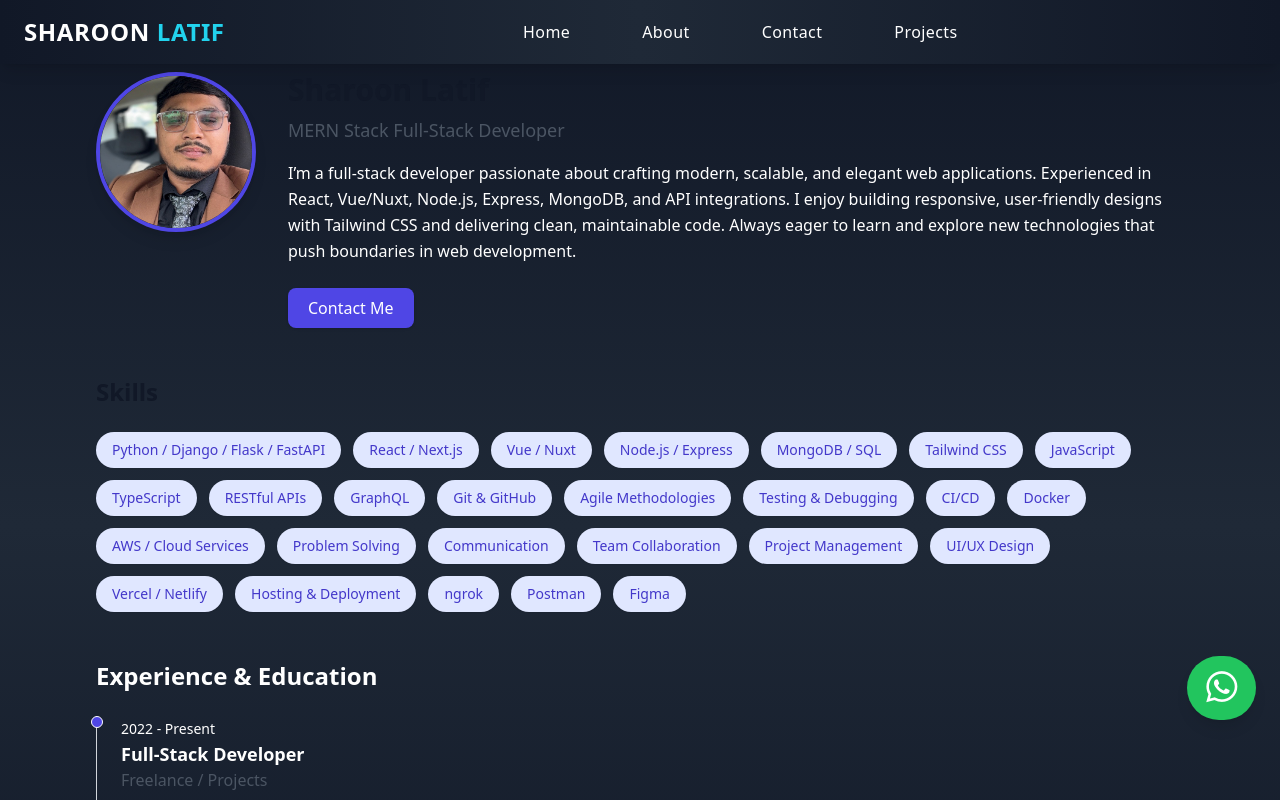
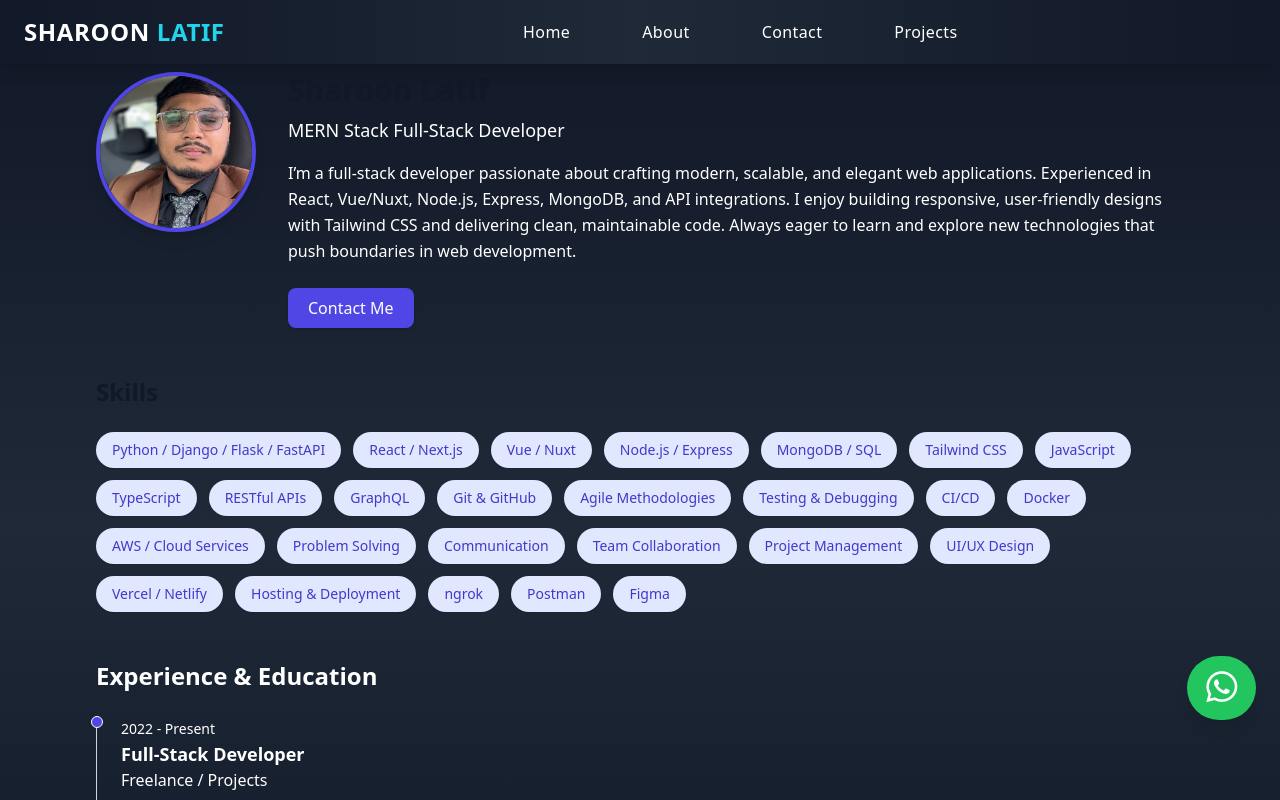
Before and after one commit to wahab123-cod/Sharoon, a Vue app: page /about in a window 1280 px wide. Shown: the top 800 px of the page. Built offline with nearby package versions, Linux system fonts and the light colour scheme.

Commit message:
change colors

```diff
--- a/src/Pages/about.vue
+++ b/src/Pages/about.vue
@@ -18,7 +18,7 @@
             <h1 class="text-3xl font-bold text-gray-900 dark:text-white">
               Sharoon Latif
             </h1>
-            <p class="mt-2 text-lg text-gray-600 dark:text-gray-300">
+            <p class="mt-2 text-lg text-white dark:text-white">
               MERN Stack Full-Stack Developer
             </p>
             <p class="mt-4 text-white dark:text-white leading-relaxed">
@@ -67,7 +67,7 @@
               <h3 class="text-lg font-semibold text-white dark:text-white">
                 {{ exp.title }}
               </h3>
-              <p class="text-gray-600 dark:text-gray-300">{{ exp.company }}</p>
+              <p class="text-white dark:text-white">{{ exp.company }}</p>
               <p class="mt-2 text-sm text-white dark:text-white">
                 {{ exp.description }}
               </p>
--- a/src/Pages/project.vue
+++ b/src/Pages/project.vue
@@ -7,10 +7,10 @@
       <main class="max-w-7xl mx-auto px-4 sm:px-6 lg:px-8 py-12 space-y-12">
         <!-- TITLE -->
         <section class="text-center">
-          <h1 class="text-3xl md:text-4xl font-bold text-gray-900 dark:text-white mt-6">
+          <h1 class="text-3xl md:text-4xl font-bold text-white dark:text-white mt-6">
             My Projects
           </h1>
-          <p class="mt-3 text-gray-600 dark:text-gray-300 max-w-2xl mx-auto">
+          <p class="mt-3 text-white dark:text-gray-300 max-w-2xl mx-auto">
             A selection of my work by <span class="font-semibold">Sharoon Latif</span> —
             practical business solutions, custom applications, and UI projects.
           </p>
@@ -34,13 +34,13 @@
               />
               <!-- CONTENT -->
               <div class="p-5">
-                <h3 class="font-semibold text-lg text-white dark:text-white">
+                <h3 class="font-semibold text-lg text-gray-9 dark:text-white">
                   {{ project.name }}
                 </h3>
                 <p class="text-sm text-white dark:text-white mt-2 leading-relaxed">
                   {{ project.description }}
                 </p>
-                <p class="mt-3 text-xs text-white dark:text-white">
+                <p class="mt-3 text-xs text-white dark:text-gray-400">
                   <strong>Tech:</strong> {{ project.tech }}
                 </p>
               </div>
```
